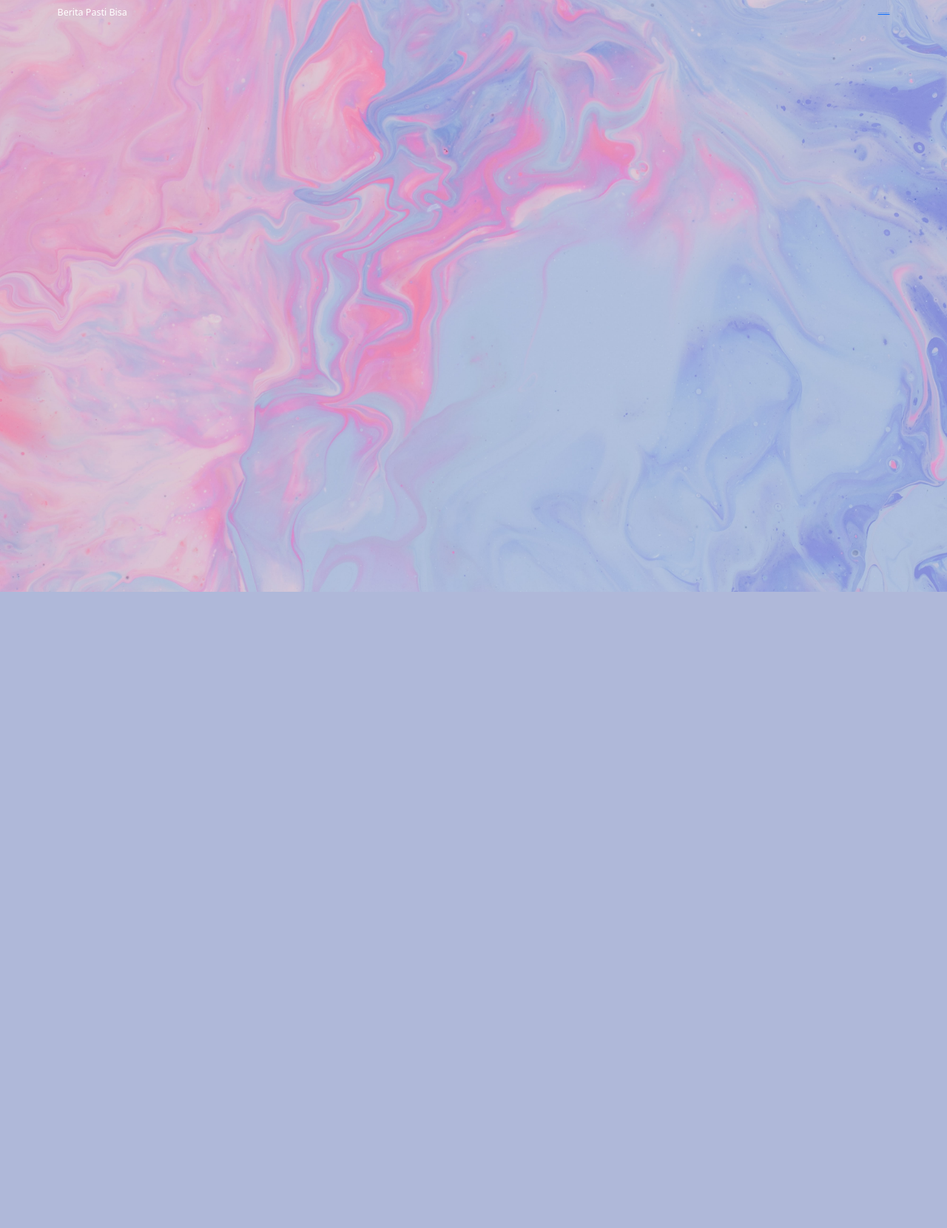
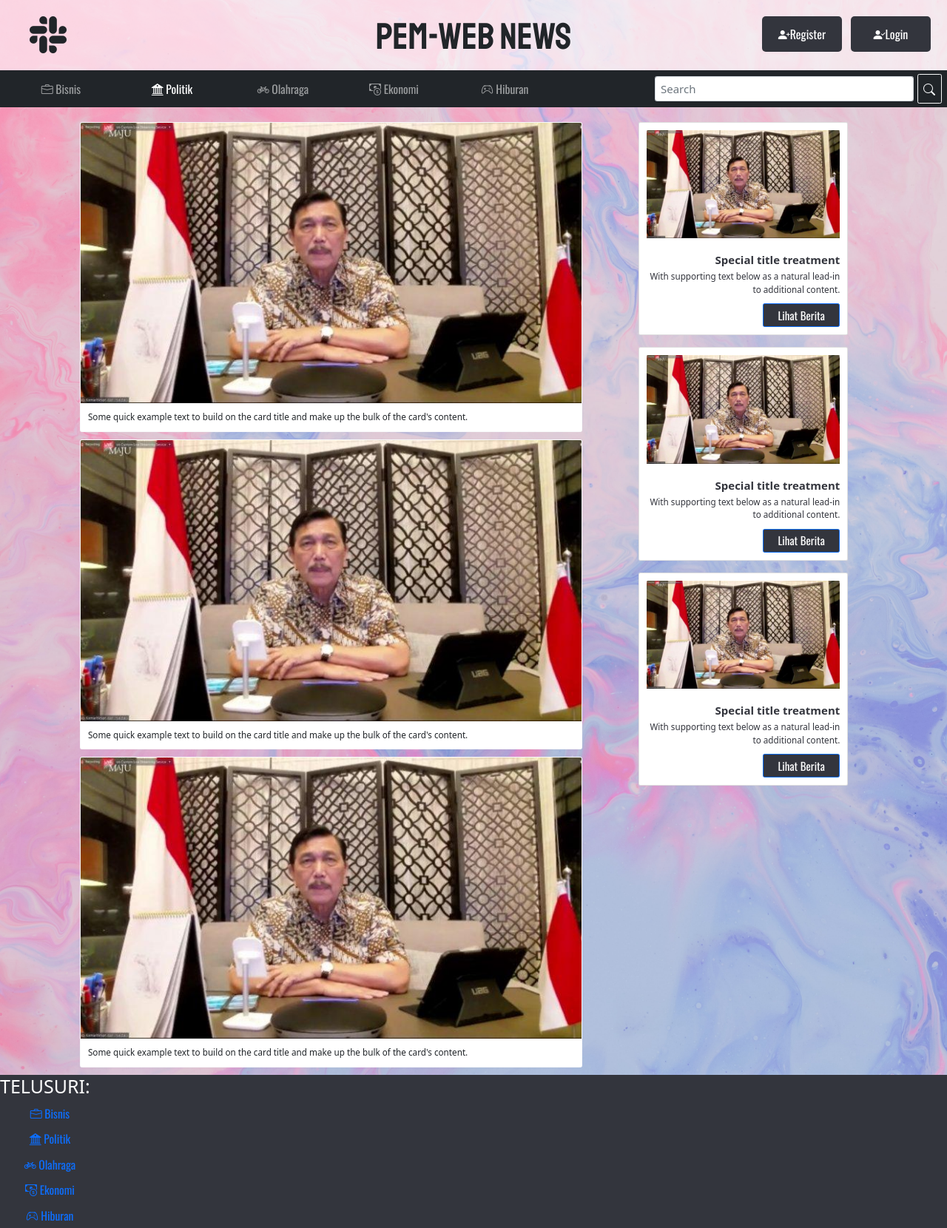
Before and after one commit to Teetinn/NewsProject, a PHP site: template newsProject/view/dashboard.php in a window 1280 px wide. Shown: the whole page at 74% size. Before the commit the page ends 800 px from the top, so only its background shows below. Run offline with PHP 8.4, Linux system fonts and the light colour scheme; the template is opened without the code that fills it, so the values that code supplies are empty; data comes from the database, SQL or seed files in the repository.

Commit message:
fix all files

```diff
--- a/newsProject/controller/controller.php
+++ b/newsProject/controller/controller.php
@@ -1,10 +1,10 @@
 <?php
   if(isset($_GET["view"])) {
-    if(strcmp($_GET["view"], "home") == 0) include "controller/home.php";
+    if(strcmp($_GET["view"], "dashboard") == 0) include "controller/dashboard.php";
     else if(strcmp($_GET["view"], "login") == 0) include "controller/login.php";
     else if(strcmp($_GET["view"], "register") == 0) include "controller/register.php";
     else if(strcmp($_GET["view"], "forgotPass") == 0) include "controller/forgotPass.php";
     else echo "<h1>Page NOT FOUND!</h1>";
    }
-  else include "view/home.php";
+  else include "view/dashboard.php";
 ?>
--- /dev/null
+++ b/newsProject/controller/dashboard.php
@@ -0,0 +1,3 @@
+<?php
+    include "view/dashboard.php";
+?>
--- a/newsProject/controller/home.php
+++ /dev/null
@@ -1,3 +0,0 @@
-<?php
-    include "view/home.php";
-?>
--- a/newsProject/controller/login.php
+++ b/newsProject/controller/login.php
@@ -14,7 +14,7 @@ if(isset($_POST['submit'])) {
     if($result->num_rows > 0)
       $account = $result->fetch_assoc();
         if(password_verify($password, $account['password'])) {
-            echo "<form id='form' action='?view=home' method='POST'>
+            echo "<form id='form' action='?view=dashboard' method='POST'>
                     <input type='hidden' name='userName' value='{$account['userName']}'>
                  </form>
                  <script>
--- a/newsProject/view/dashboard.php
+++ b/newsProject/view/dashboard.php
@@ -1,25 +1,42 @@
 <!DOCTYPE html>
-<html lang="en">
+<html>
 
 <head>
-    <meta charset="utf-8" />
-    <meta name="viewport" content="width=device-width, initial-scale=1" />
-    <link href="https://cdn.jsdelivr.net/npm/bootstrap@5.0.2/dist/css/bootstrap.min.css" rel="stylesheet" integrity="sha384-EVSTQN3/azprG1Anm3QDgpJLIm9Nao0Yz1ztcQTwFspd3yD65VohhpuuCOmLASjC" crossorigin="anonymous" />
-    <script src="https://cdn.jsdelivr.net/npm/bootstrap@5.0.2/dist/js/bootstrap.bundle.min.js" integrity="sha384-MrcW6ZMFYlzcLA8Nl+NtUVF0sA7MsXsP1UyJoMp4YLEuNSfAP+JcXn/tWtIaxVXM" crossorigin="anonymous"></script>
-    <!-- <link rel="stylesheet" href="assets/main.css"> -->
-    <link rel="stylesheet" href="assets/main.css">
-    <title>Berita Pasti Bisa</title>
+  <title>News</title>
+  <meta charset="utf-8">
+  <meta name="viewport" content="width=device-width, initial-scale=1">
+  <link href="https://cdn.jsdelivr.net/npm/bootstrap@5.0.2/dist/css/bootstrap.min.css" rel="stylesheet"
+    integrity="sha384-EVSTQN3/azprG1Anm3QDgpJLIm9Nao0Yz1ztcQTwFspd3yD65VohhpuuCOmLASjC" crossorigin="anonymous">
+  <link rel="stylesheet" href="https://cdn.jsdelivr.net/npm/bootstrap-icons@1.5.0/font/bootstrap-icons.css">
+
+  <link rel="preconnect" href="https://fonts.googleapis.com">
+  <link rel="preconnect" href="https://fonts.gstatic.com" crossorigin>
+  <link href="https://fonts.googleapis.com/css2?family=Lora:wght@500&family=Staatliches&display=swap" rel="stylesheet">
+  <link href="https://fonts.googleapis.com/css2?family=Oswald&display=swap" rel="stylesheet">
+
+  <link rel="stylesheet" href="assets/main.css">
+
 </head>
 
 <body>
-    <nav class="navbar fixed-top navbar-dark navbar-bg">
-        <div class="container">
-            <a href="#" class="navbar-brand">Berita Pasti Bisa</a>
-            <a class="flex-sm-fill text-sm-center nav-link" href="#"></a>
-            <a class="flex-sm-fill text-sm-center nav-link" href="#"></a>
-            <a class="flex-sm-fill text-sm-center nav-link disabled"></a>
-            <!--kalo dah login-->
-            <?php
+  <div class="row ctr-container-header">
+    <div class="container-logo col-3">
+      <i class="bi bi-slack"></i>
+    </div>
+    <div class="container-header col-6">
+      <h1 class="header-berita">PEM-WEB NEWS</h1>
+    </div>
+    <div class="container-btn col-3">
+      <a href="?view=login" class="btn-login">
+        <button type="button" class="btn btn-primary login-btn"><i class="bi bi-person-check-fill"></i>Login</button>
+      </a>
+      <a href="?view=register" class="btn-register"><button type="button" class="btn btn-primary regis-btn"><i
+            class="bi bi-person-plus-fill"></i>Register</button>
+      </a>
+    </div>
+
+    <!--kalo dah login-->
+    <?php
             include 'include/db_connection.php';
             if (isset($_POST['userName'])){
                 $id = $_POST['userName'];
@@ -30,12 +47,131 @@
                 echo " <a class='btn btn-danger' aria-current='page' href='?view=login'>Logout</a></nav>";
             }
             ?>
+  </div>
 
-                <a href="?view=login" class="link btn-login">Login</a>
-                <a href="?view=register" class="link btn-register">Register</a>
-            </div>
+  <nav class="navbar navbar-expand-lg navbar-dark bg-dark nav-justified">
+    <div class="container-fluid">
+      <ul class="navbar-nav me-auto mb-2 mb-lg-0 nav-fill nav-justified">
+        <li class="nav-item">
+          <a class="nav-link" aria-current="page" href="#"><i class="bi bi-briefcase"></i> Bisnis</a>
+        </li>
+        <li class="nav-item">
+          <a class="nav-link active" aria-current="page" href="#"><i class="bi bi-bank2"></i> Politik</a>
+        </li>
+        <li class="nav-item">
+          <a class="nav-link" aria-current="page" href="#"><i class="bi bi-bicycle"></i> Olahraga</a>
+        </li>
+        <li class="nav-item">
+          <a class="nav-link" aria-current="page" href="#"><i class="bi bi-cash-coin"></i> Ekonomi</a>
+        </li>
+        <li class="nav-item">
+          <a class="nav-link" aria-current="page" href="#"><i class="bi bi-controller"></i> Hiburan</a>
+        </li>
+      </ul>
+
+      <form class="d-flex">
+        <input class="form-control me-2 src-bar" style="margin:3px" type="search" placeholder="Search"
+          aria-label="Search">
+        <button class="btn right btn-outline-light src-btn" type="submit"><i class="bi bi-search"></i></button>
+      </form>
+
+      <!-- <li class="dropdown">
+                    <a href="#" data-toggle="dropdown" class="dropdown-toggle user-action"><img src="https://www.tutorialrepublic.com/examples/images/avatar/3.jpg" class="avatar" alt="Avatar"> Antonio Moreno <b class="caret"></b></a>
+                    <ul class="dropdown-menu">
+                        <li><a href="#"><i class="fa fa-user-o"></i> Profile</a></li>
+                        <li><a href="#"><i class="fa fa-calendar-o"></i> Calendar</a></li>
+                        <li><a href="#"><i class="fa fa-sliders"></i> Settings</a></li>
+                        <li class="divider"></li>
+                        <li><a href="#"><i class="material-icons">&#xE8AC;</i> Logout</a></li>
+                    </ul>
+                </li> -->
+    </div>
+    </div>
+  </nav>
+
+  <div style="height:20px"></div>
+
+  <div class="row">
+    <div class="col-1"></div>
+    <div class="col-7">
+      <div class="card col-lg-11 border-light">
+        <img src="../assets/bapak.jpg" class="card-img-top" alt="...">
+        <div class="card-body">
+          <p class="card-text main-card">Some quick example text to build on the card title and make up the bulk of the
+            card's content.</p>
         </div>
+      </div>
 
+      <div class="card col-lg-11 border-light">
+        <img src="../assets/bapak.jpg" class="card-img-top" alt="...">
+        <div class="card-body">
+          <p class="card-text main-card">Some quick example text to build on the card title and make up the bulk of the
+            card's content.</p>
+        </div>
+      </div>
+
+      <div class="card col-lg-11 border-light">
+        <img src="../assets/bapak.jpg" class="card-img-top" alt="...">
+        <div class="card-body">
+          <p class="card-text main-card">Some quick example text to build on the card title and make up the bulk of the
+            card's content.</p>
+        </div>
+      </div>
+    </div>
+    <div class="col-3 color-white">
+      <div class="card text-end col-lg-11 side-card">
+        <div class="card-body">
+          <img src="../assets/bapak.jpg" class="card-img-top" alt="...">
+          <h5 class="card-title">Special title treatment</h5>
+          <p class="card-text">With supporting text below as a natural lead-in to additional content.</p>
+          <a href="#" class="btn btn-primary view-news">Lihat Berita</a>
+        </div>
+      </div>
+      <br>
+      <div class="card text-end col-lg-11 side-card">
+        <div class="card-body">
+          <img src="../assets/bapak.jpg" class="card-img-top" alt="...">
+          <h5 class="card-title">Special title treatment</h5>
+          <p class="card-text">With supporting text below as a natural lead-in to additional content.</p>
+          <a href="#" class="btn btn-primary view-news">Lihat Berita</a>
+        </div>
+      </div>
+      <br>
+      <div class="card text-end col-lg-11 side-card">
+        <div class="card-body">
+          <img src="../assets/bapak.jpg" class="card-img-top" alt="...">
+          <h5 class="card-title">Special title treatment</h5>
+          <p class="card-text">With supporting text below as a natural lead-in to additional content.</p>
+          <a href="#" class="btn btn-primary view-news">Lihat Berita</a>
+        </div>
+      </div>
+    </div>
+    <div class="col-1"></div>
+  </div>
+  </div>
 </body>
+<Footer>
+  <div class="row container-footer">
+    <h2>TELUSURI:</h2>
+    <ul class="navbar-nav me-auto mb-2 mb-lg-0 nav-fill nav-justified">
+      <li class="nav-item">
+        <a class="nav-link" aria-current="page" href="#"><i class="bi bi-briefcase"></i> Bisnis</a>
+      </li>
+      <li class="nav-item">
+        <a class="nav-link active" aria-current="page" href="#"><i class="bi bi-bank2"></i> Politik</a>
+      </li>
+      <li class="nav-item">
+        <a class="nav-link" aria-current="page" href="#"><i class="bi bi-bicycle"></i> Olahraga</a>
+      </li>
+      <li class="nav-item">
+        <a class="nav-link" aria-current="page" href="#"><i class="bi bi-cash-coin"></i> Ekonomi</a>
+      </li>
+      <li class="nav-item">
+        <a class="nav-link" aria-current="page" href="#"><i class="bi bi-controller"></i> Hiburan</a>
+      </li>
+    </ul>
+  </div>
+  </div>
+</Footer>
 
 </html>
--- a/newsProject/view/login.php
+++ b/newsProject/view/login.php
@@ -44,7 +44,7 @@
               <button name="submit" type="submit" class="btn btn-primary mt-4">Login</button>
             </form>
           </div>
-          <a href="register.php" class="link">Belum punya akun?</a>
+          <a href="?view=register" class="link">Belum punya akun?</a>
         </div>
       </div>
       <div class="col-lg-3"></div>
--- a/newsProject/view/register.php
+++ b/newsProject/view/register.php
@@ -11,9 +11,6 @@
   <title>Register — </title>
 </head>
 <body>
-
-
-
 <div class="container">
     <div class="row">
       <div class="col-lg-2"></div>
```
Also changed, not shown: newsProject/controller/register.php (+8 -2 lines), newsProject/view/home.php (deleted, +0 -355 lines).
